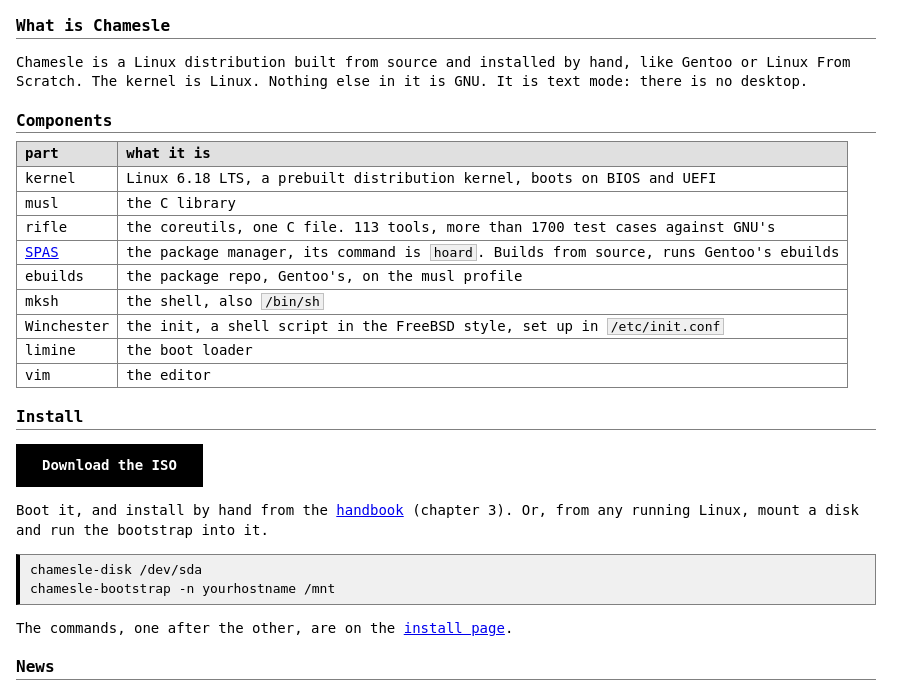
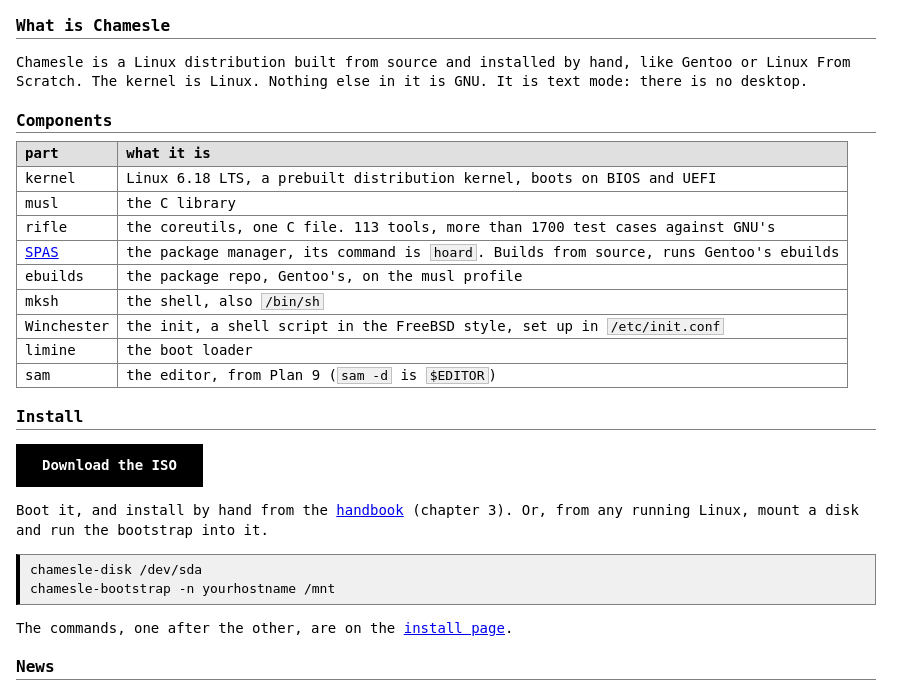
Before and after one commit to tortr-rs/chamesle, a plain HTML site: page docs/index.html in a window 1280 px wide. Shown: the part 81-772 px from the top of the page, without its empty margins (0-923 px from the left). Drawn offline with Linux system fonts and the light colour scheme.

Commit message:
site: the editor is sam

```diff
--- a/docs/index.html
+++ b/docs/index.html
@@ -55,7 +55,7 @@ Scratch. The kernel is Linux. Nothing else in it is GNU. It is text mode: there
 <tr><td>mksh</td><td>the shell, also <code>/bin/sh</code></td></tr>
 <tr><td>Winchester</td><td>the init, a shell script in the FreeBSD style, set up in <code>/etc/init.conf</code></td></tr>
 <tr><td>limine</td><td>the boot loader</td></tr>
-<tr><td>vim</td><td>the editor</td></tr>
+<tr><td>sam</td><td>the editor, from Plan 9 (<code>sam -d</code> is <code>$EDITOR</code>)</td></tr>
 </table>
 
 <h2 id="install">Install</h2>
```
